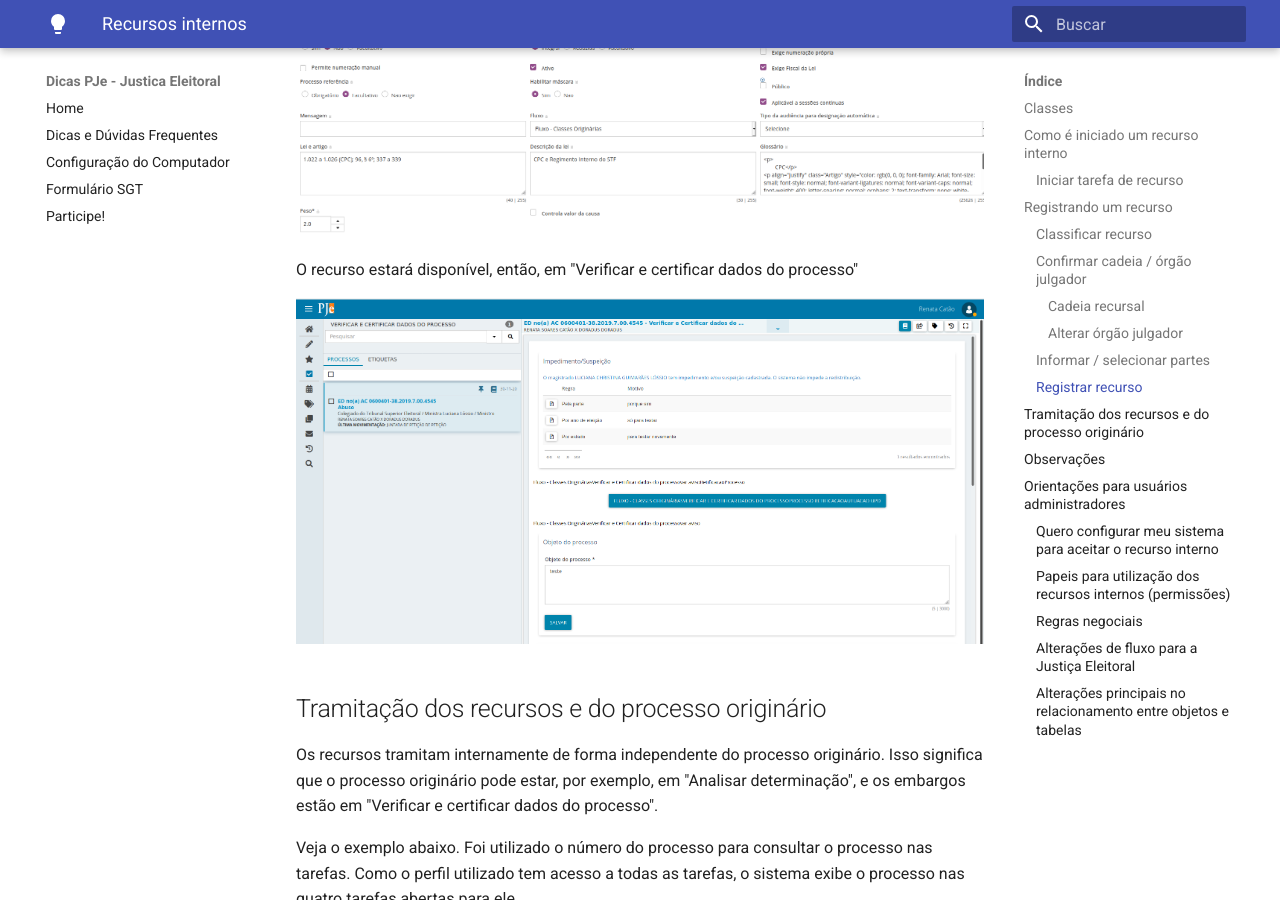
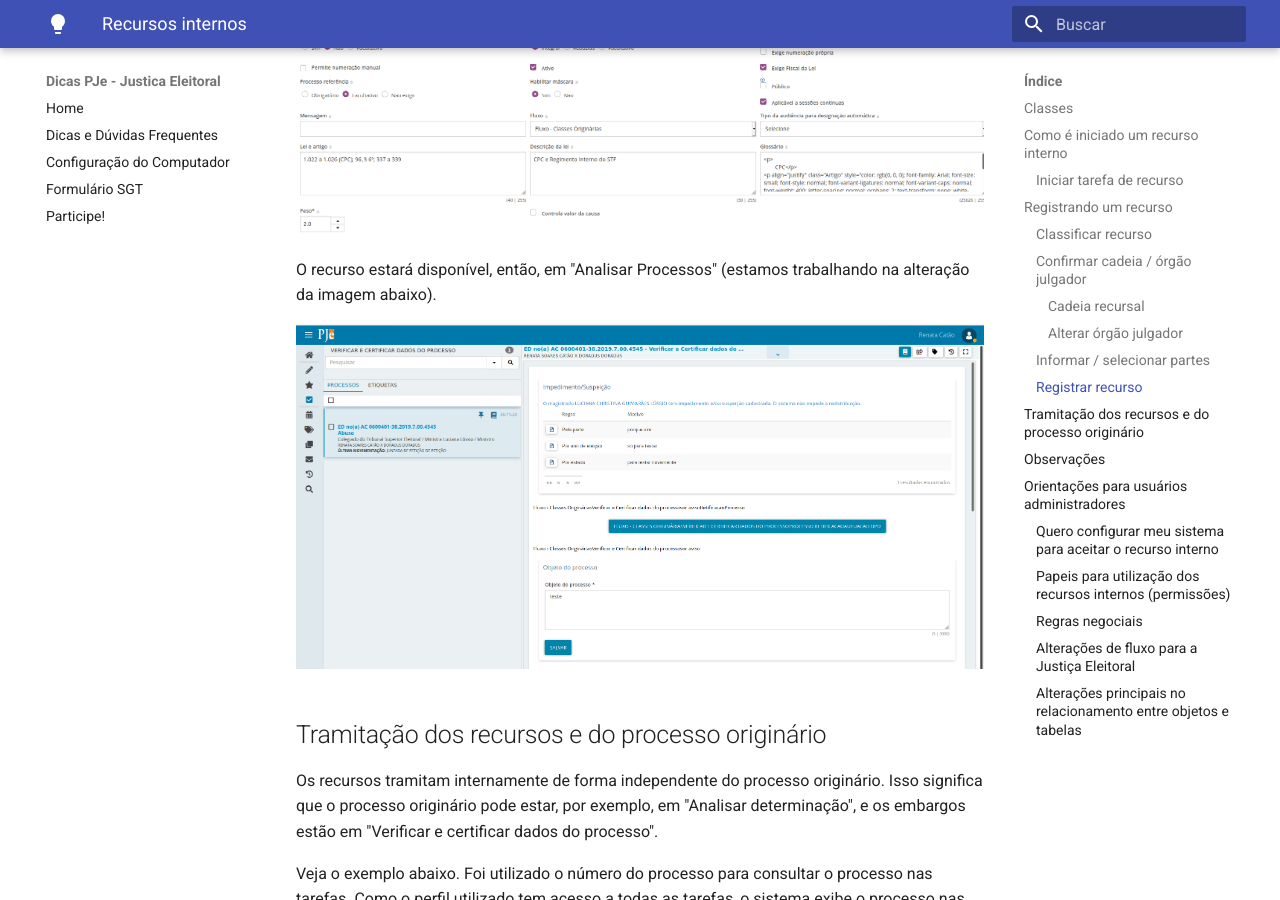
Before and after one commit to PJeJE/dicas_versao_1, an MkDocs documentation site: the page built from docs/recursos.md, in a window 1280 px wide and 900 px high, scrolled down 13062 px. Built offline with MkDocs 1.6.1 and Material for MkDocs 9.7.7, drawn with Linux system fonts in a browser that asks for light colours; nearby versions of some CDN libraries.

Commit message:
Update recursos.md

```diff
--- a/docs/recursos.md
+++ b/docs/recursos.md
@@ -153,7 +153,7 @@ Ao selecionar "Cadastrar recurso", o sistema envia o recurso cadastrado para a p
 
 ![Fluxo associado](img/recurso24.png)
 
-O recurso estará disponível, então, em "Verificar e certificar dados do processo"
+O recurso estará disponível, então, em "Analisar Processos" (estamos trabalhando na alteração da imagem abaixo).
 
 ![Primeira tarefa](img/recurso25.png)
 
```
